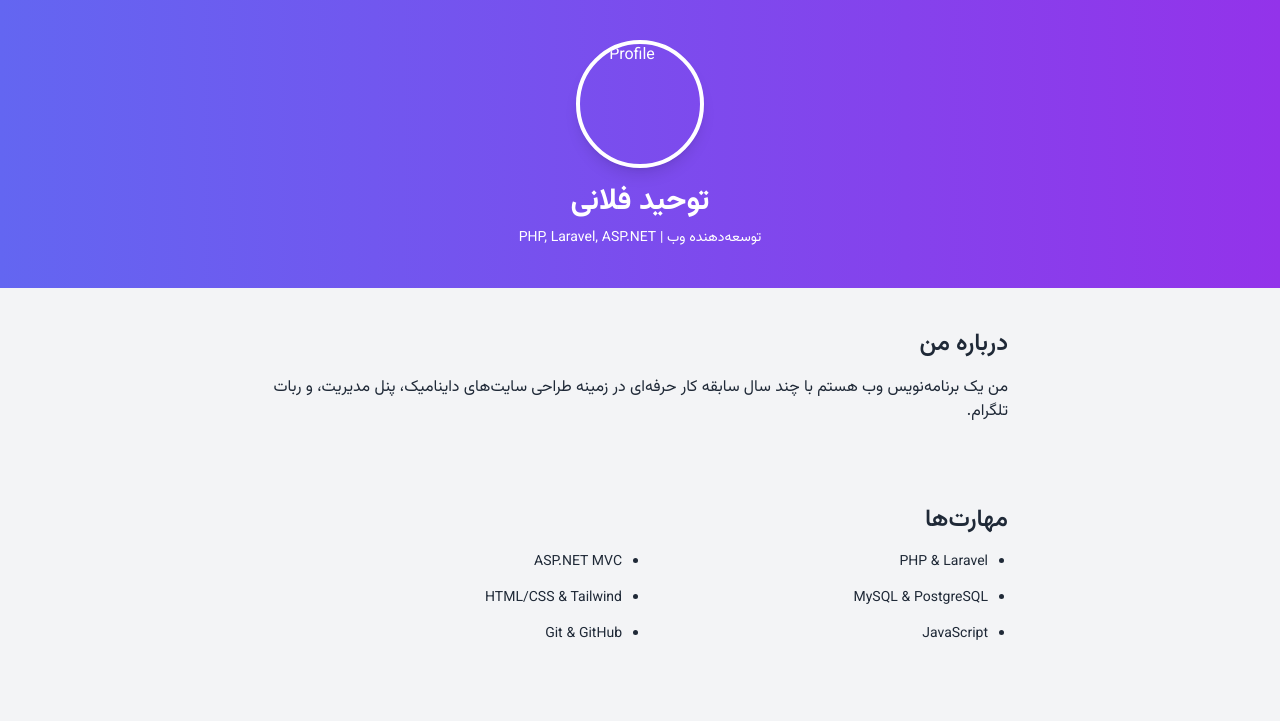
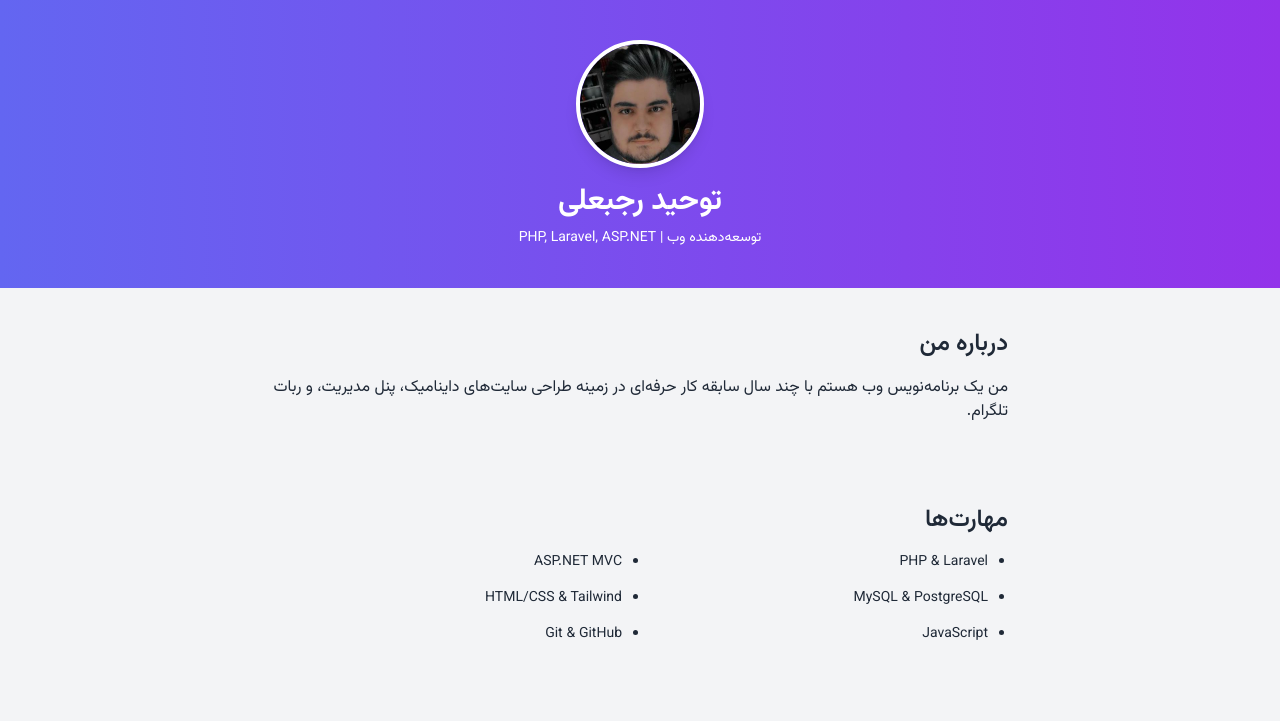
Before and after one commit to tnix138/Resume, a plain HTML site: page index.html in a window 1280 px wide. Shown: the top 721 px of the page. Drawn offline with nearby package versions, Linux system fonts and the light colour scheme.

Commit message:
Add photo

```diff
--- a/css/style.css
+++ b/css/style.css
@@ -0,0 +1,5 @@
+
+/* استایل سفارشی */
+h2 {
+  @apply text-xl font-bold text-indigo-600;
+}
--- a/index.html
+++ b/index.html
@@ -15,8 +15,8 @@
 
     <!-- هدر -->
     <header class="text-center py-10 bg-gradient-to-r from-indigo-500 to-purple-600 text-white">
-        <img src="assets/img/profile.jpg" alt="Profile" class="w-32 h-32 rounded-full mx-auto mb-4 border-4 border-white shadow-lg" />
-        <h1 class="text-3xl font-bold">توحید فلانی</h1>
+        <img src="assets/img/Profile.jpg" alt="Profile" class="w-32 h-32 rounded-full mx-auto mb-4 border-4 border-white shadow-lg" />
+        <h1 class="text-3xl font-bold">توحید رجبعلی</h1>
         <p class="text-sm mt-2">توسعه‌دهنده وب | PHP, Laravel, ASP.NET</p>
     </header>
 
--- a/js/main.js
+++ b/js/main.js
@@ -0,0 +1,3 @@
+
+// اسکریپت ساده برای تعاملات آینده
+console.log("Resume site loaded");
```
Also changed, not shown: assets/img/Profile.jpg (added).
